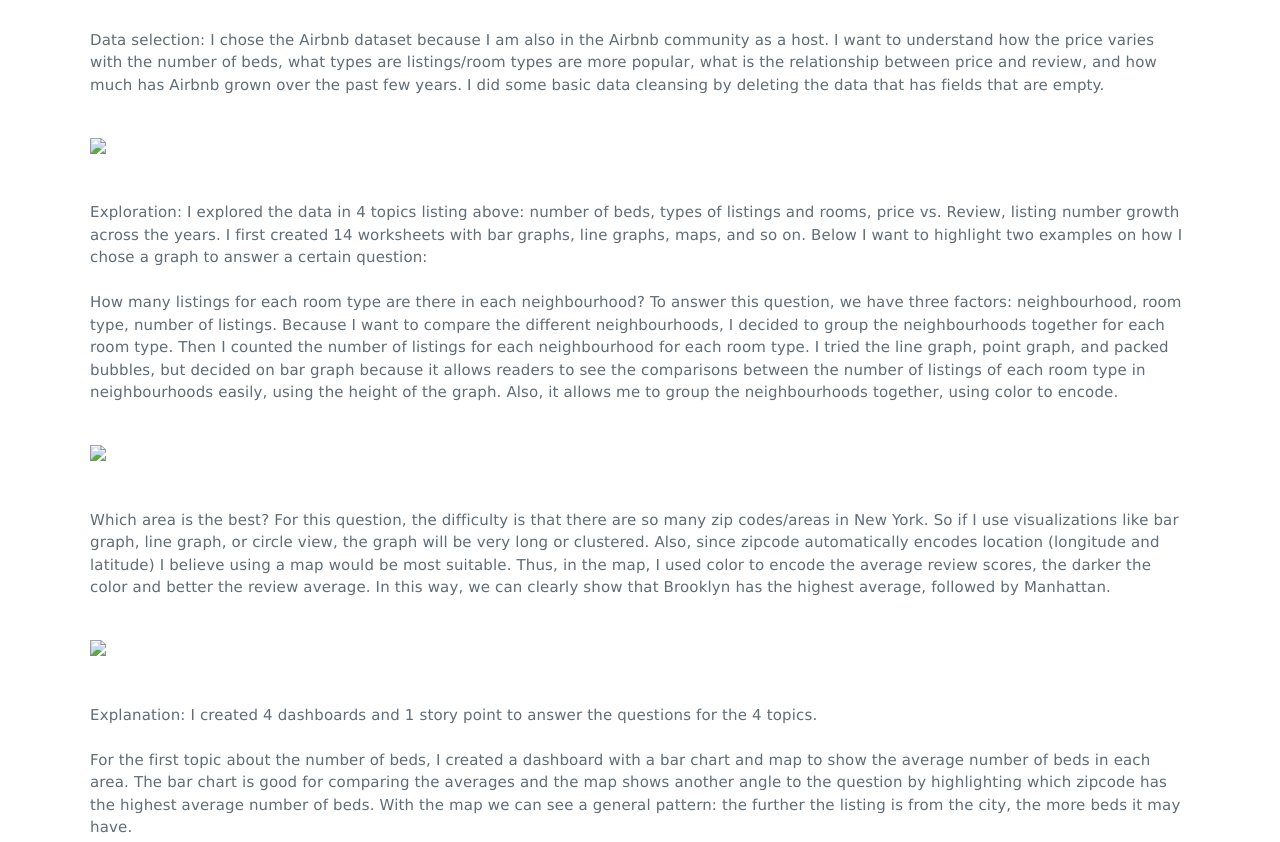
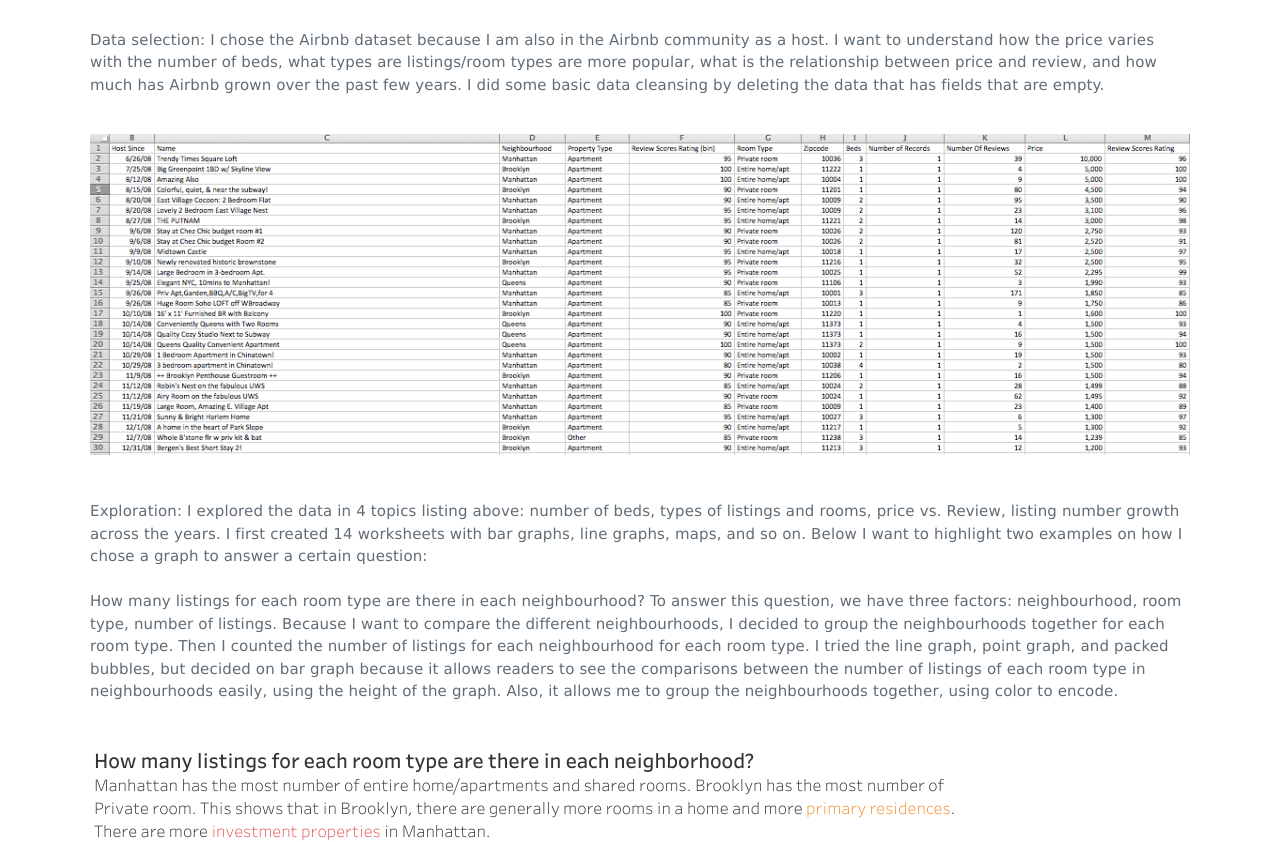
Before and after one commit to duanchenliu/hw-2-exploratory-and-explanatory-analysis-using-tableau-duanchenliu, a plain HTML site: page index.html in a window 1280 px wide. Shown: the part 2160-3002 px from the top of the page. Drawn offline with nearby package versions, Linux system fonts and the light colour scheme; the site is published under a folder, as on GitHub Pages, so addresses that start at the root find nothing.

Commit message:
finalVersion

```diff
--- a/index.html
+++ b/index.html
@@ -102,7 +102,7 @@
                 <p class="w3-hide-small">
                         Data selection: I chose the Airbnb dataset because I am also in the Airbnb community as a host. I want to understand how the price varies with the number of beds, what types are listings/room types are more popular, what is the relationship between price and review, and how much has Airbnb grown over the past few years. I did some basic data cleansing by deleting the data that has fields that are empty.
                 </p>
-                <img src="/img/data.png">
+                <img src="img/data.png">
                 <p class="w3-hide-small">
                                 <br>
                                 <br>
@@ -112,7 +112,7 @@
                         How many listings for each room type are there in each neighbourhood?
                         To answer this question, we have three factors: neighbourhood, room type, number of listings. Because I want to compare the different neighbourhoods, I decided to group the neighbourhoods together for each room type. Then I counted the number of listings for each neighbourhood for each room type. I tried the line graph, point graph, and packed bubbles, but decided on bar graph because it allows readers to see the comparisons between the number of listings of each room type in neighbourhoods easily, using the height of the graph. Also, it allows me to group the neighbourhoods together, using color to encode.
                 </p>
-                <img src="/img/How many listings for each room type are there in each neighborhood_.png">
+                <img src="img/How many listings for each room type are there in each neighborhood_.png">
 
                 <p class="w3-hide-small">
                         <br>
@@ -121,7 +121,7 @@
                         For this question, the difficulty is that there are so many zip codes/areas in New York. So if I use visualizations like bar graph, line graph, or circle view, the graph will be very long or clustered. Also, since zipcode automatically encodes location (longitude and latitude) I believe using a map would be most suitable. Thus, in the map, I used color to encode the average review scores, the darker the color and better the review average. In this way, we can clearly show that Brooklyn has the highest average, followed by Manhattan.
 
                 </p>
-                <img src="/img/Which area is the best_.png">
+                <img src="img/Which area is the best_.png">
 
                 <p class="w3-hide-small">
                         <br>
```
